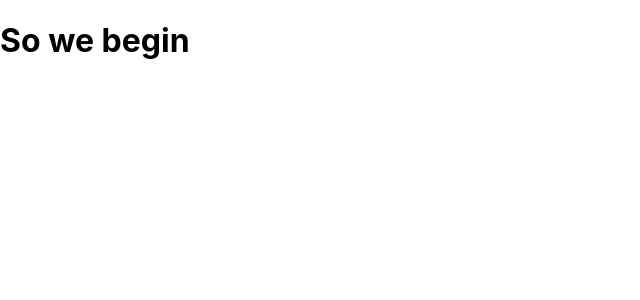
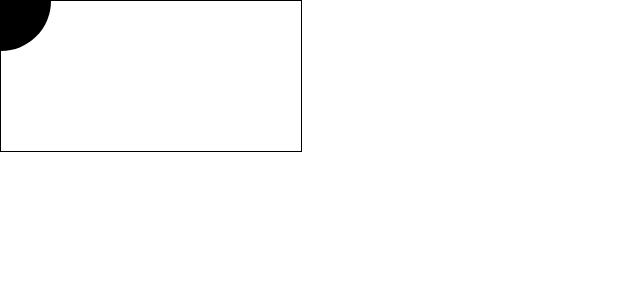
Before and after one commit to mlalitthapa/aliens-go-home, a React (Create React App) app: page / in a window 1280 px wide. Shown: the top 300 px of the page, without its empty margins (0-640 px from the left). Built offline with nearby package versions, Linux system fonts and the light colour scheme.

Commit message:
add canvas in app component

```diff
--- a/src/App.js
+++ b/src/App.js
@@ -1,12 +1,11 @@
 import React, { Component } from 'react'
 import PropTypes from 'prop-types'
+import Canvas from './components/Canvas'
 
 class App extends Component {
   render () {
     return (
-      <div className="App">
-        <h1>{this.props.message}</h1>
-      </div>
+      <Canvas/>
     )
   }
 }
```
